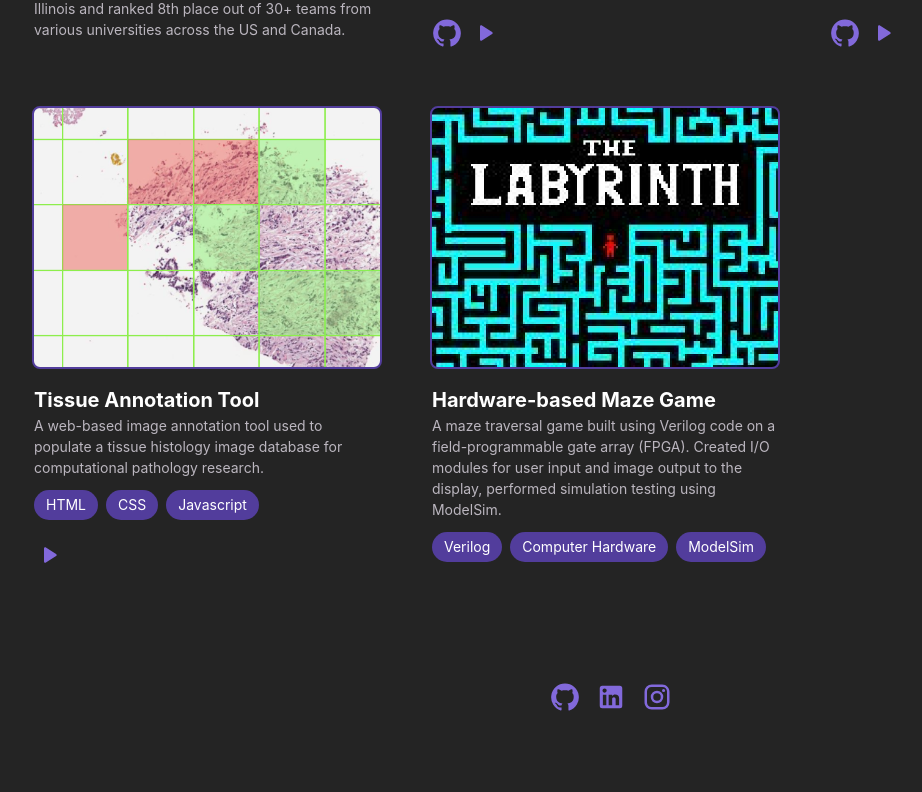
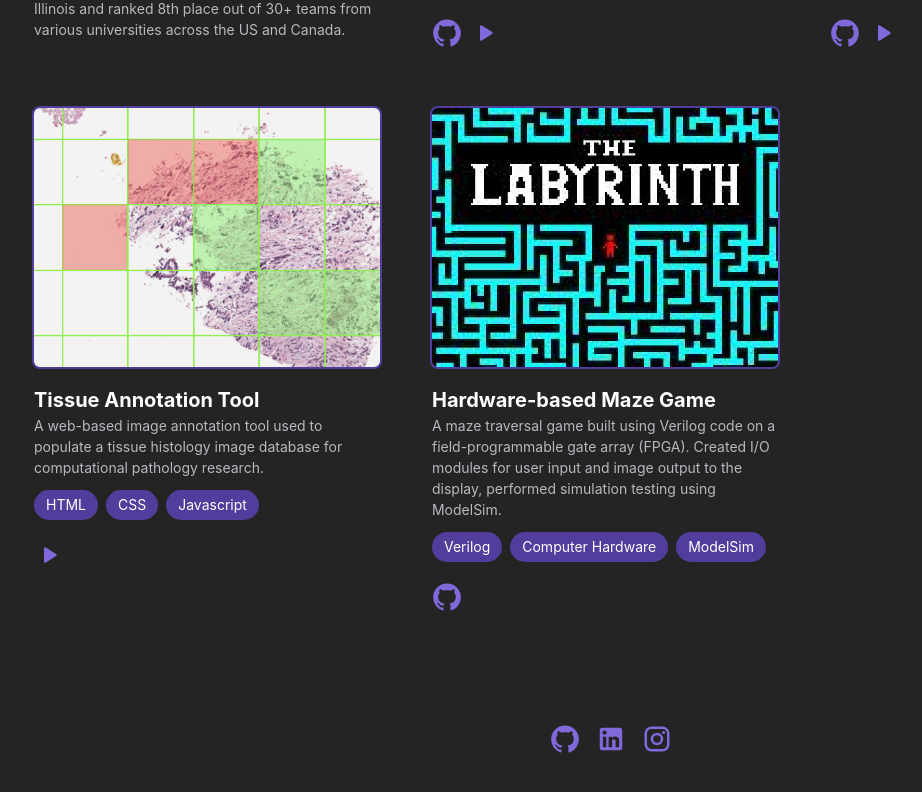
Before and after one commit to kavalcio/kavalcio.github.io, a React (Vite) app: page /#/projects in a window 1280 px wide. Shown: the part 1279-2071 px from the top of the page, without its empty margins (29-951 px from the left). Built offline with nearby package versions, Linux system fonts and the light colour scheme.

Commit message:
Add github url to maze game

```diff
--- a/src/constants/content.js
+++ b/src/constants/content.js
@@ -157,6 +157,7 @@ export const PROJECTS = [
     img: '/images/maze.png',
     hook: `A maze traversal game built using Verilog code on a field-programmable gate array (FPGA). Created I/O modules
     for user input and image output to the display, performed simulation testing using ModelSim.`,
+    githubUrl: 'https://github.com/kavalcio/fpga-maze-game',
     tech: ['Verilog', 'Computer Hardware', 'ModelSim'],
   },
 ];
```
